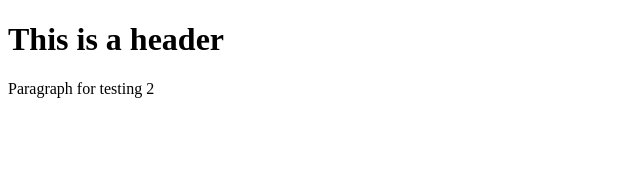
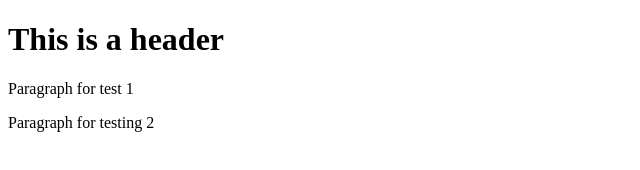
Before and after one commit to webhope/theworld, a website: page index.html in a window 1280 px wide. Shown: the whole page, without its empty margins (0-640 px from the left). Drawn offline with Linux system fonts and the light colour scheme.

Commit message:
fourth commit

```diff
--- a/index.html
+++ b/index.html
@@ -3,6 +3,7 @@
 <head></head>
 <body>
 <h1>This is a header</h1>
+<p>Paragraph for test 1</p>
 <p>Paragraph for testing 2</p>
 </body>
 </html>
```
Also changed, not shown: package.json (added, +25 -0 lines), 2 other files.
